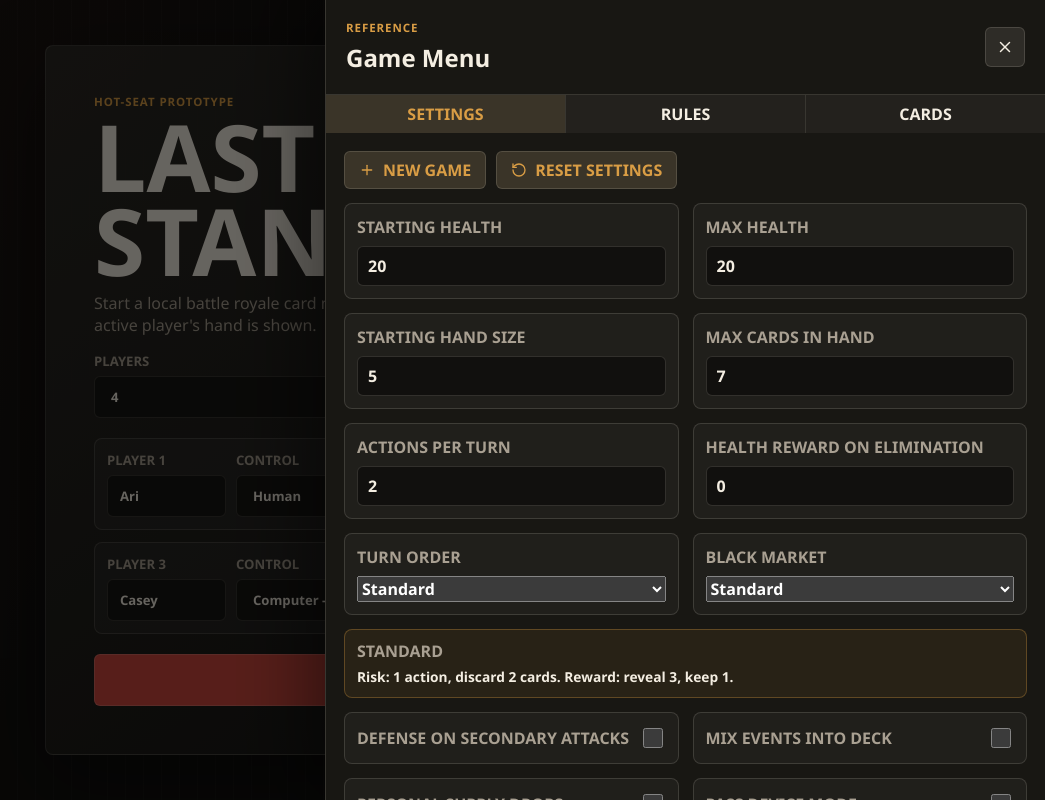
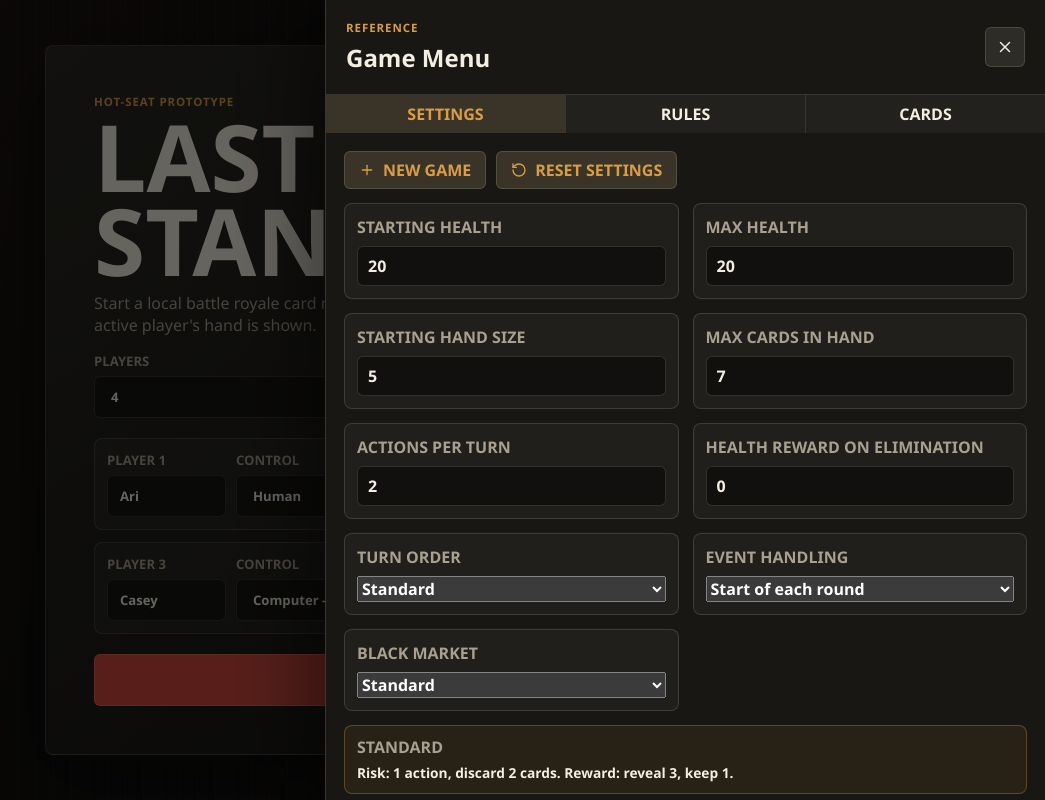
Before and after one commit to gcoxdev/outdrawn, a React (Vite) app: page / in a window 1280 px wide. Both pictures are taken after a click on the button "MENU". Shown: the whole page, without its empty margins (235-1280 px from the left). Built offline with nearby package versions, Linux system fonts and the light colour scheme.

Commit message:
refactor: use event handling setting

```diff
--- a/scripts/simulate-settings-variations.ts
+++ b/scripts/simulate-settings-variations.ts
@@ -21,8 +21,8 @@ const scenarios: Scenario[] = [
   { name: "Black Market no-action", settings: { blackMarketPreset: "noAction" } },
   { name: "Black Market bigger", settings: { blackMarketPreset: "bigger" } },
   { name: "Black Market health-pay", settings: { blackMarketPreset: "healthPay" } },
-  { name: "Mixed events", settings: { mixEventsIntoMainDeck: true } },
-  { name: "Mixed events + personal supply", settings: { mixEventsIntoMainDeck: true, personalSupplyDrops: true } },
+  { name: "Mixed events", settings: { eventHandling: "mixedDeck" } },
+  { name: "Mixed events + personal supply", settings: { eventHandling: "mixedDeck", personalSupplyDrops: true } },
   { name: "Variety standard", settings: { turnOrder: "roundRobin", allowSecondaryDefense: true, eliminationHealthReward: 2, blackMarketPreset: "discount" } },
   { name: "25 HP large hand", settings: { startingHealth: 25, maxHealth: 25, startingHandSize: 7, maxHandSize: 10, actionsPerTurn: 3 } },
   {
--- a/src/components/GameMenu.tsx
+++ b/src/components/GameMenu.tsx
@@ -6,6 +6,7 @@ import {
   defaultGameSettings,
   type BlackMarketConfig,
   type BlackMarketPreset,
+  type EventHandlingMode,
   type GameSettings,
   type TurnOrderMode
 } from "../data/constants";
@@ -66,7 +67,7 @@ export function GameMenu({ settings, dispatch, variant = "floating" }: GameMenuP
   }
 
   function updateBooleanSetting(
-    key: "debugHandSnapshots" | "passDeviceMode" | "allowSecondaryDefense" | "mixEventsIntoMainDeck" | "personalSupplyDrops",
+    key: "debugHandSnapshots" | "passDeviceMode" | "allowSecondaryDefense" | "personalSupplyDrops",
     value: boolean
   ) {
     dispatch({ type: "UPDATE_SETTINGS", settings: { ...settings, [key]: value } });
@@ -79,6 +80,17 @@ export function GameMenu({ settings, dispatch, variant = "floating" }: GameMenuP
 
   function updateTurnOrder(value: TurnOrderMode) {
     dispatch({ type: "UPDATE_SETTINGS", settings: { ...settings, turnOrder: value } });
+  }
+
+  function updateEventHandling(value: EventHandlingMode) {
+    dispatch({
+      type: "UPDATE_SETTINGS",
+      settings: {
+        ...settings,
+        eventHandling: value,
+        personalSupplyDrops: value === "mixedDeck" ? settings.personalSupplyDrops : false
+      }
+    });
   }
 
   function updateBlackMarketPreset(value: BlackMarketPreset) {
@@ -164,6 +176,13 @@ export function GameMenu({ settings, dispatch, variant = "floating" }: GameMenuP
                   </select>
                 </label>
                 <label className="setting-control">
+                  <span>Event handling</span>
+                  <select value={settings.eventHandling} onChange={(event) => updateEventHandling(event.target.value as EventHandlingMode)}>
+                    <option value="roundStart">Start of each round</option>
+                    <option value="mixedDeck">Mixed into deck</option>
+                  </select>
+                </label>
+                <label className="setting-control">
                   <span>Black Market</span>
                   <select value={settings.blackMarketPreset} onChange={(event) => updateBlackMarketPreset(event.target.value as BlackMarketPreset)}>
                     {Object.keys(blackMarketPresets).map((preset) => (
@@ -242,14 +261,7 @@ export function GameMenu({ settings, dispatch, variant = "floating" }: GameMenuP
                     onChange={(event) => updateBooleanSetting("allowSecondaryDefense", event.target.checked)}
                   />
                 </label>
-                <label className="setting-control setting-toggle">
-                  <span>Mix events into deck</span>
-                  <input
-                    type="checkbox"
-                    checked={settings.mixEventsIntoMainDeck}
-                    onChange={(event) => updateBooleanSetting("mixEventsIntoMainDeck", event.target.checked)}
-                  />
-                </label>
+                {settings.eventHandling === "mixedDeck" && (
                   <label className="setting-control setting-toggle">
                     <span>Personal Supply Drops</span>
                     <input
@@ -258,6 +270,7 @@ export function GameMenu({ settings, dispatch, variant = "floating" }: GameMenuP
                       onChange={(event) => updateBooleanSetting("personalSupplyDrops", event.target.checked)}
                     />
                   </label>
+                )}
                 <label className="setting-control setting-toggle">
                   <span>Pass device mode</span>
                   <input
--- a/src/data/constants.ts
+++ b/src/data/constants.ts
@@ -5,6 +5,7 @@ export const MAX_HAND_SIZE = 7;
 export const ACTIONS_PER_TURN = 2;
 
 export type TurnOrderMode = "standard" | "roundRobin";
+export type EventHandlingMode = "roundStart" | "mixedDeck";
 export type BlackMarketPreset = "standard" | "discount" | "noAction" | "bigger" | "healthPay" | "custom";
 
 export type BlackMarketConfig = {
@@ -22,9 +23,9 @@ export type GameSettings = {
   maxHandSize: number;
   actionsPerTurn: number;
   turnOrder: TurnOrderMode;
+  eventHandling: EventHandlingMode;
   eliminationHealthReward: number;
   allowSecondaryDefense: boolean;
-  mixEventsIntoMainDeck: boolean;
   personalSupplyDrops: boolean;
   blackMarketPreset: BlackMarketPreset;
   blackMarketCustom: BlackMarketConfig;
@@ -48,9 +49,9 @@ export const defaultGameSettings: GameSettings = {
   maxHandSize: MAX_HAND_SIZE,
   actionsPerTurn: ACTIONS_PER_TURN,
   turnOrder: "standard",
+  eventHandling: "roundStart",
   eliminationHealthReward: 0,
   allowSecondaryDefense: false,
-  mixEventsIntoMainDeck: false,
   personalSupplyDrops: false,
   blackMarketPreset: "standard",
   blackMarketCustom: blackMarketPresets.custom,
--- a/src/game/reducer.ts
+++ b/src/game/reducer.ts
@@ -99,7 +99,7 @@ function advanceTurn(state: GameState): GameState {
   }
 
   const nextEventDefinition =
-    nextRound && !pressureState.settings.mixEventsIntoMainDeck ? getCardDefinitionById(pressureState.eventDeck[0]?.definitionId ?? "") : undefined;
+    nextRound && pressureState.settings.eventHandling !== "mixedDeck" ? getCardDefinitionById(pressureState.eventDeck[0]?.definitionId ?? "") : undefined;
   const transitionState = nextRound
     ? logPlayerHealthChanges(pressureState.players, resolveRoundTransition(pressureState), nextEventDefinition?.name ?? "event")
     : state;
@@ -202,7 +202,7 @@ function resolveRoundTransition(state: GameState): GameState {
       }
     : state;
 
-  if (stateWithoutExpiredEvent.settings.mixEventsIntoMainDeck) {
+  if (stateWithoutExpiredEvent.settings.eventHandling === "mixedDeck") {
     return stateWithoutExpiredEvent;
   }
 
@@ -449,7 +449,7 @@ export function gameReducer(state: GameState, action: GameAction): GameState {
         mainDeck: draw.mainDeck,
         discardPile: draw.discardPile
       };
-      if (drawnCard && drawnDefinition?.type === "event" && state.settings.mixEventsIntoMainDeck) {
+      if (drawnCard && drawnDefinition?.type === "event" && state.settings.eventHandling === "mixedDeck") {
         nextState = spendAction(nextState, action.playerId);
         return resolveDrawnEvent(nextState, drawnCard, action.playerId);
       }
--- a/src/game/setup.ts
+++ b/src/game/setup.ts
@@ -15,7 +15,7 @@ export function createNewGame(
   }
 
   let mainDeck = shuffleDeck(expandDeck(mainDeckCards, "main"), random);
-  const eventDeck = settings.mixEventsIntoMainDeck ? [] : shuffleDeck(expandDeck(eventDeckCards, "event"), random);
+  const eventDeck = settings.eventHandling === "mixedDeck" ? [] : shuffleDeck(expandDeck(eventDeckCards, "event"), random);
   const players: PlayerState[] = playerSetups.map((setup, index) => {
     const draw = drawCards(mainDeck, settings.startingHandSize);
     mainDeck = draw.deck;
@@ -33,7 +33,7 @@ export function createNewGame(
       actionsRemaining: settings.actionsPerTurn
     };
   });
-  if (settings.mixEventsIntoMainDeck) {
+  if (settings.eventHandling === "mixedDeck") {
     mainDeck = shuffleDeck([...mainDeck, ...expandDeck(eventDeckCards, "mixed_event")], random);
   }
   const firstPlayerIndex = Math.floor(random() * players.length);
```
Also changed, not shown: 2 other files (tests, documents, lock files or other folders). Lines whose indentation alone changed are shown as unchanged.
